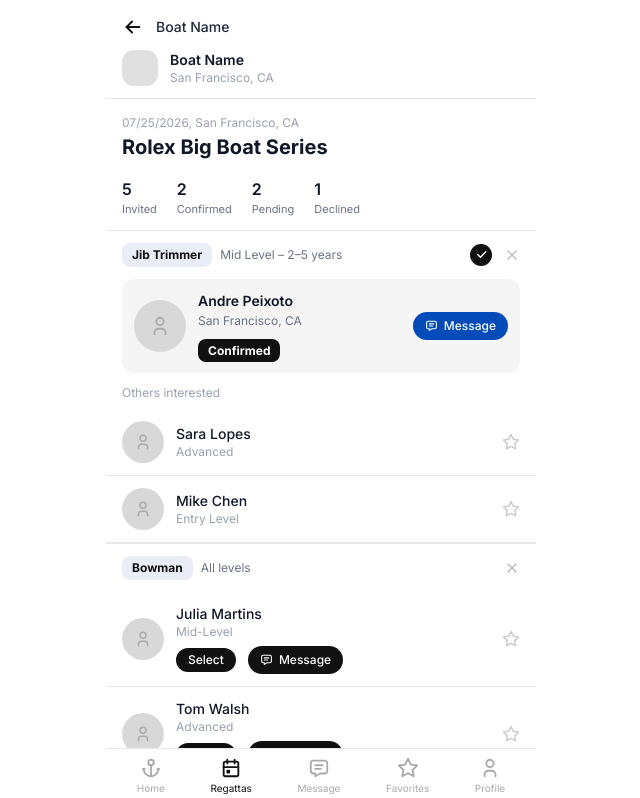
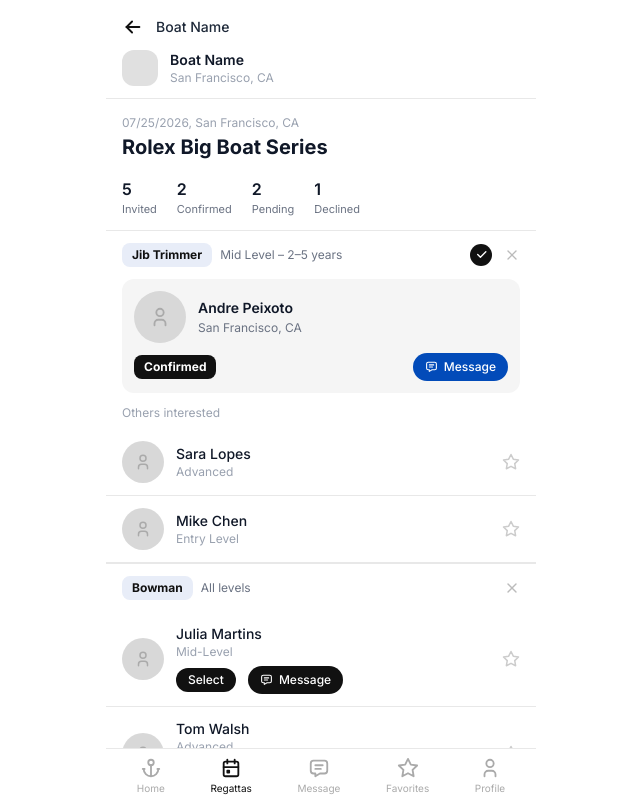
Before and after one commit to kroosailapp-crypto/kroo, a Next.js app: page /boat/regattas/1 in a window 1280 px wide. Shown: the top 798 px of the page, without its empty margins (319-959 px from the left). Built offline with nearby package versions, Linux system fonts and the light colour scheme.

Commit message:
Move Message button to bottom row alongside Confirmed tag in crew card
Co-Authored-By: Claude Sonnet 4.6 <noreply@anthropic.com>

```diff
--- a/app/boat/regattas/[id]/page.js
+++ b/app/boat/regattas/[id]/page.js
@@ -380,7 +380,7 @@ export default function RegattaDetail({ params }) {
             {pos.status === "filled" && pos.selectedCrew && (
               <>
                 <div className="mx-4 mb-3 p-3 rounded-xl" style={{ backgroundColor: "#f5f5f5" }}>
-                  <div className="flex items-center gap-3">
+                  <div className="flex items-center gap-3 mb-2.5">
                     <div
                       className="rounded-full flex items-center justify-center flex-shrink-0"
                       style={{ width: 52, height: 52, backgroundColor: "#d8d8d8" }}
@@ -389,16 +389,18 @@ export default function RegattaDetail({ params }) {
                     </div>
                     <div className="flex-1 min-w-0">
                       <p className="text-sm font-semibold text-gray-900 mb-0.5">{pos.selectedCrew.name}</p>
-                      <p className="text-xs text-gray-500 mb-2">{pos.selectedCrew.location}</p>
-                      <span
-                        className="text-xs font-bold px-2.5 py-1 rounded-lg text-white"
-                        style={{ backgroundColor: "#111" }}
-                      >
-                        Confirmed
-                      </span>
+                      <p className="text-xs text-gray-500">{pos.selectedCrew.location}</p>
                     </div>
+                  </div>
+                  <div className="flex items-center justify-between">
+                    <span
+                      className="text-xs font-bold px-2.5 py-1 rounded-lg text-white"
+                      style={{ backgroundColor: "#111" }}
+                    >
+                      Confirmed
+                    </span>
                     <button
-                      className="flex items-center gap-1.5 px-3 py-1.5 rounded-full text-xs font-medium text-white flex-shrink-0"
+                      className="flex items-center gap-1.5 px-3 py-1.5 rounded-full text-xs font-medium text-white"
                       style={{ backgroundColor: "#024BB9" }}
                     >
                       <IconMessage size={13} color="white" /> Message
--- a/app/boat/regattas/page.js
+++ b/app/boat/regattas/page.js
@@ -173,7 +173,7 @@ function RegattaCard({ regatta }) {
             {/* Filled: confirmed crew card */}
             {pos.status === "filled" && pos.crew && (
               <div className="rounded-xl p-3" style={{ backgroundColor: "#f5f5f5" }}>
-                <div className="flex items-center gap-3">
+                <div className="flex items-center gap-3 mb-2.5">
                   <div
                     className="rounded-full flex items-center justify-center flex-shrink-0"
                     style={{ width: 52, height: 52, backgroundColor: "#d8d8d8" }}
@@ -182,16 +182,18 @@ function RegattaCard({ regatta }) {
                   </div>
                   <div className="flex-1 min-w-0">
                     <p className="text-sm font-semibold text-gray-900 mb-0.5">{pos.crew.name}</p>
-                    <p className="text-xs text-gray-500 mb-2">{pos.crew.location}</p>
-                    <span
-                      className="text-xs font-bold px-2.5 py-1 rounded-lg text-white"
-                      style={{ backgroundColor: "#111" }}
-                    >
-                      Confirmed
-                    </span>
+                    <p className="text-xs text-gray-500">{pos.crew.location}</p>
                   </div>
+                </div>
+                <div className="flex items-center justify-between">
+                  <span
+                    className="text-xs font-bold px-2.5 py-1 rounded-lg text-white"
+                    style={{ backgroundColor: "#111" }}
+                  >
+                    Confirmed
+                  </span>
                   <button
-                    className="flex items-center gap-1.5 px-3 py-1.5 rounded-full text-xs font-medium text-white flex-shrink-0"
+                    className="flex items-center gap-1.5 px-3 py-1.5 rounded-full text-xs font-medium text-white"
                     style={{ backgroundColor: "#024BB9" }}
                   >
                     <IconMessage size={13} color="white" /> Message
```
